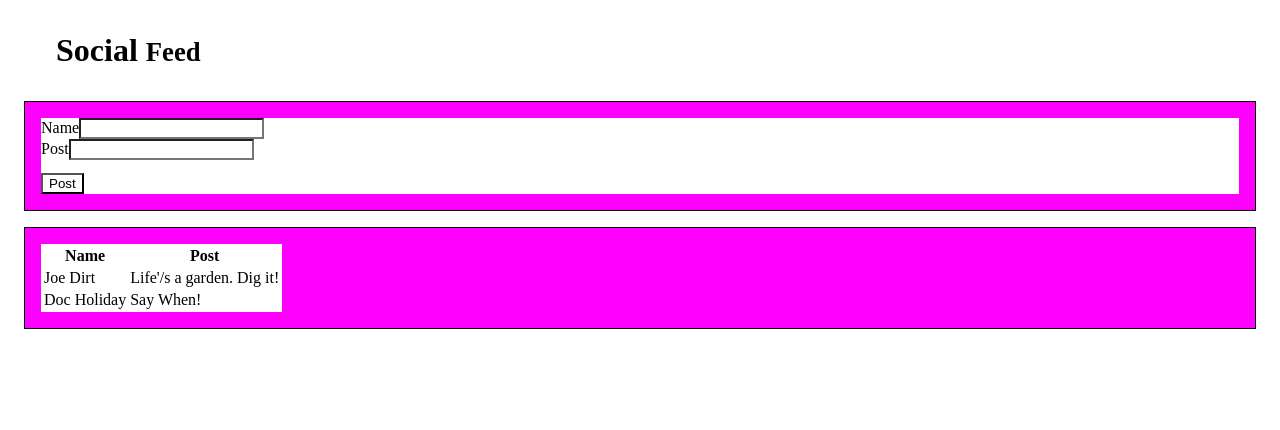
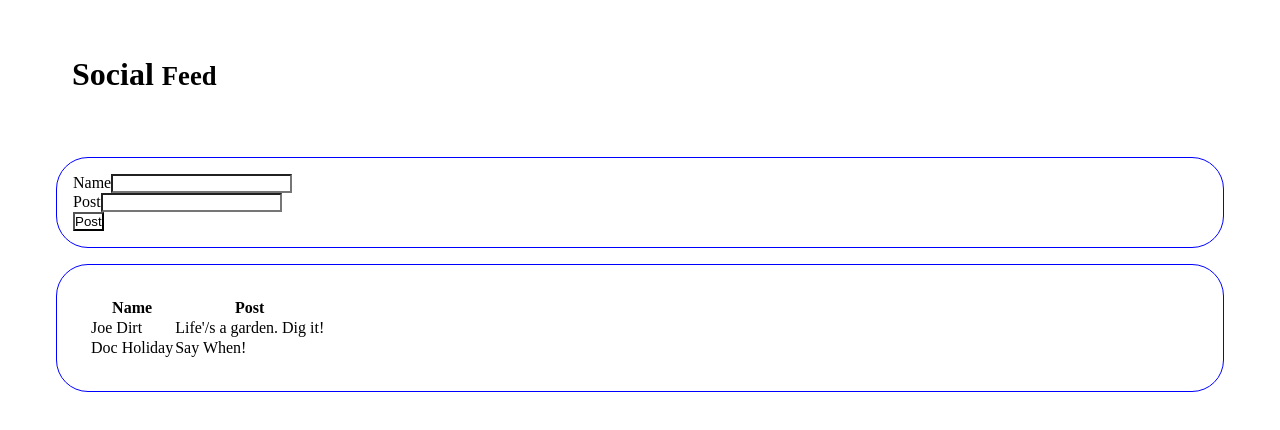
Before and after one commit to Andy-J-Smith/Social-Feed-AS, a React (Create React App) app: page / in a window 1280 px wide. Shown: the top 430 px of the page. Built offline with nearby package versions, Linux system fonts and the light colour scheme.

Commit message:
styled displaypost + styled addpost components

```diff
--- a/src/App.css
+++ b/src/App.css
@@ -1,13 +1,21 @@
 *{
   background-color: white;
+  padding: 0;
+
 }
 
 
 .border-box{
   border: 1px;
-  background-color:magenta;
+  background-color: white;
+  border-radius: 2em;
   border-style: solid;
-  border-color: black;
+  border-color: blue;
   margin: 1em;
   padding: 1em;
 }
+
+.container-fluid{
+  padding: 1em;
+
+}
--- a/src/App.js
+++ b/src/App.js
@@ -17,10 +17,8 @@ function App() {
 
   return (
     <div className="container-fluid">
-      <div className="row">
-        <NavBar />
-      </div>
-      <div className="col-md-12">
+      <NavBar />
+      <div className="container-fluid">
         <div className="border-box">
           <AddPost addNewPost={addNewPost} />
         </div>
--- a/src/Components/AddPost/AddPost.css
+++ b/src/Components/AddPost/AddPost.css
@@ -0,0 +1,10 @@
+.form-grid{
+    display: grid;
+}
+
+.post-group-name{
+    background-color: aqua;
+    color:bisque;
+
+
+}
--- a/src/Components/AddPost/AddPost.jsx
+++ b/src/Components/AddPost/AddPost.jsx
@@ -16,29 +16,25 @@ const AddPost = (props) => {
 
   return (
     <form onSubmit={handlePost} className="form-grid">
-      <div className="post-group">
+      <div className="post-group-name">
         <label>Name</label>
         <input
           type="text"
-          className="post-group"
+          className="post-name"
           value={name}
           onChange={(event) => setName(event.target.value)}
         />
       </div>
-      <div className="post-group">
+      <div className="post-group-post">
         <label>Post</label>
         <input
           type="text"
-          className="post-control"
+          className="post-post"
           value={post}
           onChange={(event) => setPost(event.target.value)}
         />
       </div>
-      <button
-        type="submit"
-        className="btn btn-primary"
-        style={{ "margin-top": "1em" }}
-      >
+      <button type="submit" className="btn btn-primary">
         Post
       </button>
     </form>
--- a/src/Components/DisplayPost/DisplayPost.css
+++ b/src/Components/DisplayPost/DisplayPost.css
@@ -0,0 +1,8 @@
+.border-box{
+    border: 1px;
+    background-color: white;
+    border-style: solid;
+    border-color: blue;
+    margin: 1em;
+    padding: 1em;
+  }
--- a/src/Components/DisplayPost/DisplayPost.jsx
+++ b/src/Components/DisplayPost/DisplayPost.jsx
@@ -1,16 +1,17 @@
 import { tab } from "@testing-library/user-event/dist/tab";
 import React, { useState } from "react";
+import "./DisplayPost.css";
 
 const DisplayPost = (props) => {
   return (
-    <table className="table">
+    <table className="container-fluid">
       <thead>
         <tr>
           <th>Name</th>
           <th>Post</th>
         </tr>
       </thead>
-      <tbody>
+      <tbody className="container-fluid">
         {props.parentPosts.map((post, index) => {
           return (
             <tr key={index}>
```
